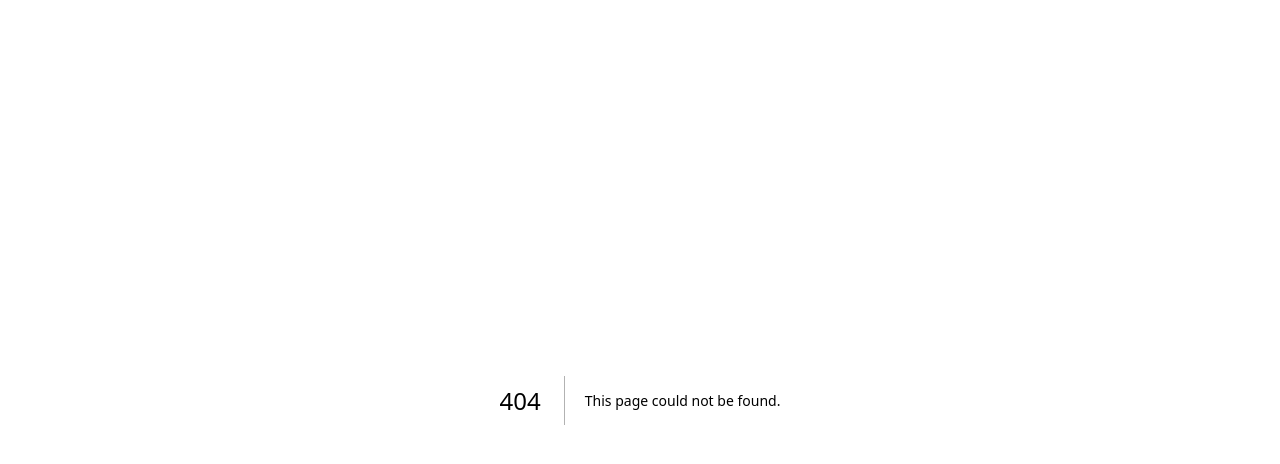
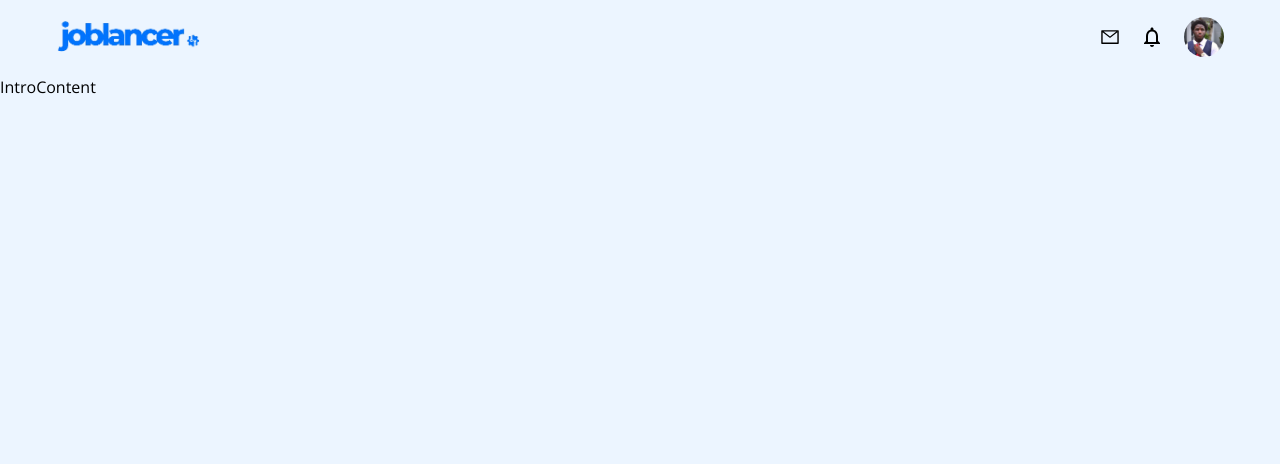
Before and after one commit to codedcontent/joblancer, a Next.js app: page /dashboard/buyer in a window 1280 px wide. Before the commit this address had no page. Shown: the top 464 px of the page. Built offline with nearby package versions, Linux system fonts and the light colour scheme.

Commit message:
Built the nav for the dashboards

```diff
--- /dev/null
+++ b/src/app/dashboard/buyer/IntroContent.tsx
@@ -0,0 +1,7 @@
+import React from "react";
+
+const IntroContent = () => {
+  return <div>IntroContent</div>;
+};
+
+export default IntroContent;
--- /dev/null
+++ b/src/app/dashboard/buyer/page.tsx
@@ -0,0 +1,15 @@
+import React from "react";
+import IntroContent from "./IntroContent";
+
+const BuyerDashboardPage = () => {
+  return (
+    <div>
+      {/* Intro Content */}
+      <IntroContent />
+
+      {/* Suggested Jobs */}
+    </div>
+  );
+};
+
+export default BuyerDashboardPage;
--- /dev/null
+++ b/src/app/dashboard/layout.tsx
@@ -0,0 +1,17 @@
+import Navbar from "@/components/navBar/NavBar";
+
+type Props = {
+  children: React.ReactNode;
+};
+
+export default function DashboardLayout({ children }: Props) {
+  return (
+    <main className="bg-bg min-h-screen w-screen overflow-hidden">
+      {/* Dashboard Nav */}
+      <Navbar />
+
+      {/* Dashboard Body */}
+      {children}
+    </main>
+  );
+}
--- /dev/null
+++ b/src/app/dashboard/page.tsx
@@ -0,0 +1,3 @@
+export default function page() {
+  return <div>This is the default page</div>;
+}
--- /dev/null
+++ b/src/components/navBar/NavBar.tsx
@@ -0,0 +1,83 @@
+"use client";
+
+import Image from "next/image";
+import Link from "next/link";
+import { useState } from "react";
+import { AiOutlineMail } from "react-icons/ai";
+import { MdOutlineNotifications } from "react-icons/md";
+import CustomButton from "../customButton/CustomButton";
+
+type Props = {};
+
+const Navbar = (props: Props) => {
+  const [isNavOpen, setIsNavOpen] = useState(false);
+
+  const toggleMenu = () => {
+    setIsNavOpen(!isNavOpen);
+    document.body.style.overflow = isNavOpen ? "auto" : "hidden"; // Disable/Enable scrolling
+  };
+
+  const closeMenu = () => {
+    setIsNavOpen(false);
+    document.body.style.overflow = "auto"; // Enable scrolling
+  };
+
+  return (
+    <nav className="lg:px-14 px-7 md:py-2.5 py-1.5 flex items-center justify-between sticky top-0 z-50 bg-dark/90">
+      {/* Logo */}
+      <Link href={"/"}>
+        <Image
+          className="md:w-36 w-32 z-10"
+          src={"/images/2-removebg-preview.png"}
+          alt="Joblancer logo"
+          height={500}
+          width={500}
+        />
+      </Link>
+
+      {/* Nav - Large Screen */}
+      <div className="flex lg:gap-x-5 gap-x-2 justify-center items-center">
+        {/* Email Icon */}
+        <AiOutlineMail className="text-xl" />
+
+        {/* Notification */}
+        <MdOutlineNotifications className="text-2xl" />
+
+        {/* Account */}
+        <div
+          className="rounded-full lg:h-10 h-8 lg:w-10 w-8 relative"
+          onClick={toggleMenu}
+        >
+          <Image
+            src={"/images/Linked in profile pic - edited.png"}
+            alt="Alex Web Tech"
+            height={500}
+            width={500}
+            className="h-full w-full rounded-full bg-cover"
+          />
+
+          <div
+            className={`absolute right-0 top-[120%] flex items-center justify-center z-50 transition-transform duration-300 ease-in-out ${
+              isNavOpen ? "scale-100" : "scale-0"
+            }`}
+          >
+            <div className="bg-white py-4 rounded-lg shadow-lg transform transition-transform duration-500 ease-in-out flex flex-col gap-5 w-52 justify-center items-center">
+              <div className="w-[70%]">
+                <CustomButton title="Logout" loading={false} />
+              </div>
+
+              {/* <Link
+                href={"contact"}
+                className="underline text-black text-sm transform transition-transform duration-300 hover:scale-105"
+              >
+                Contact Us
+              </Link> */}
+            </div>
+          </div>
+        </div>
+      </div>
+    </nav>
+  );
+};
+
+export default Navbar;
--- a/tailwind.config.ts
+++ b/tailwind.config.ts
@@ -21,6 +21,7 @@ const config: Config = {
         success: "#50C878",
         danger: "#DC143C",
         info: "#87CEEB",
+        bg: "#ECF5FF",
       },
     },
   },
```
Also changed, not shown: public/images/2-removebg-preview.png, public/images/Linked in profile pic - edited.png (added).
